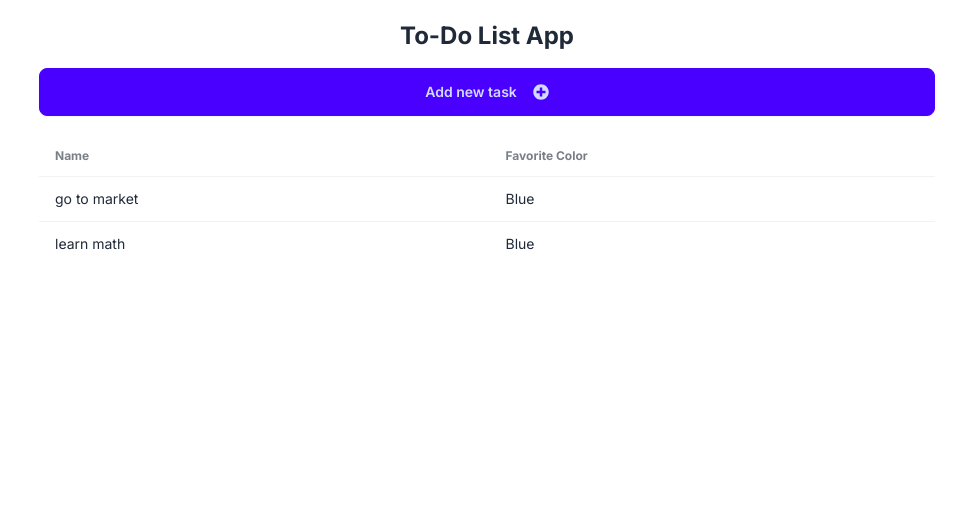
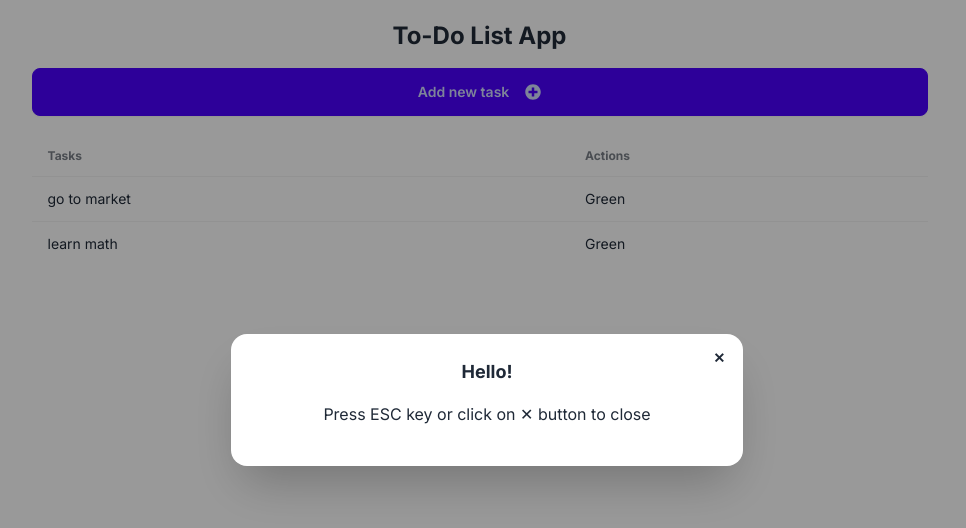
Before and after one commit to saim-x/NEXTJSCRUDAPP, a Next.js app: page / in a window 1280 px wide. Both pictures are taken after a click on the button "Add new task". Shown: the top 528 px of the page, without its empty margins (153-1119 px from the left). Built offline with nearby package versions, Linux system fonts and the light colour scheme; data requests are answered from the project's data file.

Commit message:
modal Box

```diff
--- a/app/components/AddTask.tsx
+++ b/app/components/AddTask.tsx
@@ -1,13 +1,24 @@
+"use client";
+
 import React from "react";
 import { FaPlusCircle } from "react-icons/fa";
+import Modal from "./Modal";
 
 const AddTask = () => {
+
+
+    const [modalOpen, setModalOpen] = React.useState<boolean>(false);
+
     return (
         <div>
-            <button className="btn btn-primary w-full">
+            <button onClick={
+                ()=>setModalOpen(true)
+            } className="btn btn-primary w-full">
                 Add new task
                 <FaPlusCircle className="ml-2" size={16} />
             </button>
+
+            <Modal modalOpen={modalOpen} />
         </div>
     );
 };
--- /dev/null
+++ b/app/components/Modal.tsx
@@ -0,0 +1,24 @@
+import React from 'react';
+
+
+interface ModalProps{
+    modalOpen: boolean
+}
+
+const Modal: React.FC<ModalProps> = ({ modalOpen }) => {
+    return (
+
+        <dialog id="my_modal_3" className={`modal ${modalOpen ? "modal-open": ""}`}>
+            <div className="modal-box">
+                <form method="dialog">
+                    {/* if there is a button in form, it will close the modal */}
+                    <button className="btn btn-sm btn-circle btn-ghost absolute right-2 top-2">✕</button>
+                </form>
+                <h3 className="font-bold text-lg">Hello!</h3>
+                <p className="py-4">Press ESC key or click on ✕ button to close</p>
+            </div>
+        </dialog>
+    );
+}
+
+export default Modal;
--- /dev/null
+++ b/app/components/Task.tsx
@@ -0,0 +1,17 @@
+import { ITask } from '@/types/tasks'
+import React from 'react'
+
+interface TaskProps {
+    task: ITask
+}
+
+const Task: React.FC<TaskProps> = ({ task }) => {
+    return (
+        <tr key={task.id}>
+            <td>{task.text}</td>
+            <td>Green</td>
+        </tr>
+    )
+}
+
+export default Task
--- a/app/components/TodoList.tsx
+++ b/app/components/TodoList.tsx
@@ -1,5 +1,6 @@
 import React from "react";
 import { ITask } from "@/types/tasks"; // Adjust the import path as needed
+import Task from "./Task";
 
 interface TodoListProps {
     tasks: ITask[];
@@ -12,17 +13,12 @@
                 {/* head */}
                 <thead>
                     <tr>
-                        <th>Name</th>
-                        <th>Favorite Color</th>
+                        <th>Tasks</th>
+                        <th>Actions</th>
                     </tr>
                 </thead>
                 <tbody>
-                    {tasks.map(task => (
-                        <tr key={task.id}>
-                            <td>{task.text}</td>
-                            <td>Blue</td>
-                        </tr>
-                    ))}
+                    {tasks.map(task => <Task key={task.id} task={task}/>)}
                 </tbody>
             </table>
         </div>
```
